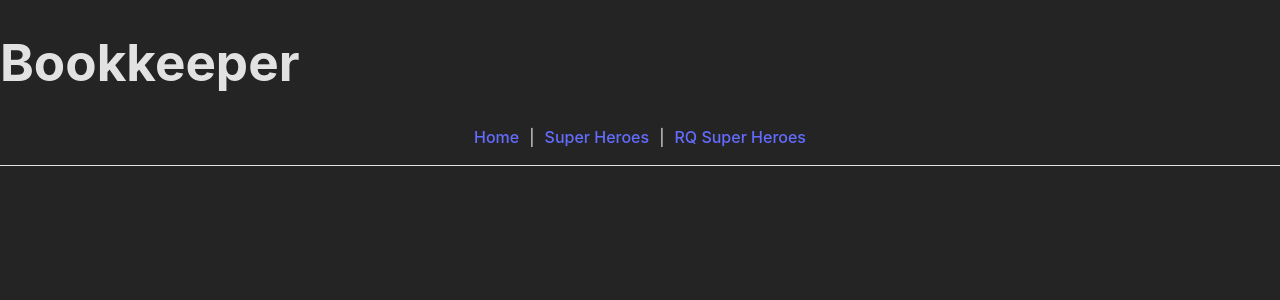
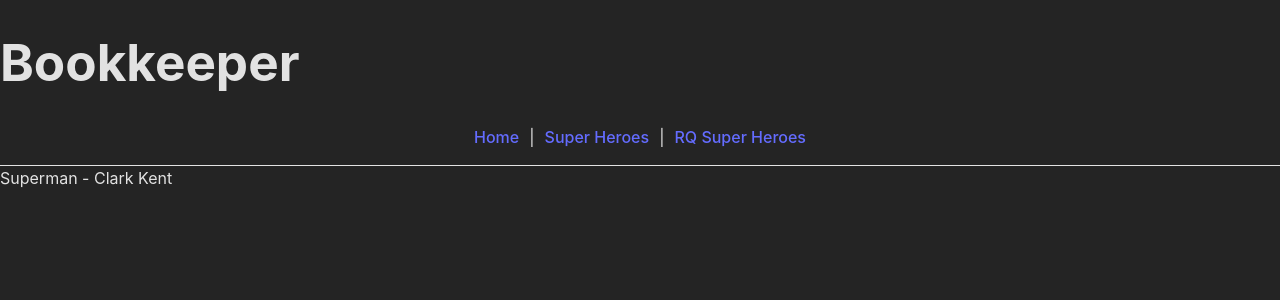
Before and after one commit to elgeokareem/react_query_codeevolution, a React (Vite) app: page /rqsuperheroes/1 in a window 1280 px wide. Shown: the top 300 px of the page. Built offline with nearby package versions, Linux system fonts and the light colour scheme; data requests are answered from the project's data file.

Commit message:
14. query by id

```diff
--- a/src/App.tsx
+++ b/src/App.tsx
@@ -3,6 +3,7 @@ import { ReactQueryDevtools } from "react-query/devtools";
 import { Routes, Route, Link, BrowserRouter } from "react-router-dom";
 import SuperHeroesPage from "./components/Superheroes.page";
 import RQSuperHeroesPage from "./components/RQSuperHeroes.page";
+import RQSuperHeroPage from "./components/RQSuperHero";
 import HomePage from "./components/Home.page";
 
 const queryClient = new QueryClient();
@@ -29,6 +30,7 @@ function App() {
           <Route path="/" element={<HomePage />} />
           <Route path="superheroes" element={<SuperHeroesPage />} />
           <Route path="rqsuperheroes" element={<RQSuperHeroesPage />} />
+          <Route path="rqsuperheroes/:heroId" element={<RQSuperHeroPage />} />
         </Routes>
       </BrowserRouter>
 
--- /dev/null
+++ b/src/components/RQSuperHero.tsx
@@ -0,0 +1,26 @@
+import { useSuperHeroData } from "../hooks/useSuperHeroData";
+import { useParams } from "react-router-dom";
+
+export default function RQSuperHeroPage() {
+  const { heroId } = useParams();
+
+  if (!heroId) {
+    return <h2>No hero id provided</h2>;
+  }
+
+  const { data, error, isError, isLoading } = useSuperHeroData(heroId);
+
+  if (isLoading) {
+    return <h2>Loading...</h2>;
+  }
+
+  if (isError && error instanceof Error) {
+    return <h2>{error.message}</h2>;
+  }
+
+  return (
+    <div>
+      {data?.name} - {data?.alterEgo}
+    </div>
+  );
+}
--- a/src/components/RQSuperHeroes.page.tsx
+++ b/src/components/RQSuperHeroes.page.tsx
@@ -1,4 +1,5 @@
 import { AxiosError } from "axios";
+import { Link } from "react-router-dom";
 import { useSuperHeroesData } from "../hooks/useSuperHeroesData";
 
 import type { SuperHeroesType } from "../types";
@@ -27,12 +28,17 @@ export default function RQSuperHeroesPage() {
     <>
       <h2>RQ Super Heroes Page</h2>
       <button onClick={() => refetch()}>fetch HEROS</button>
-      {/*data without select {data?.map(hero => {
-        return <div key={hero.id}>{hero.name}</div>;
+      data without select{" "}
+      {data?.map(hero => {
+        return (
+          <div key={hero.id}>
+            <Link to={`/rqsuperheroes/${hero.id}`}>{hero.name}</Link>
+          </div>
+        );
+      })}
+      {/* {data?.map((heroName, index) => {
+        return <div key={index}>{heroName}</div>;
       })} */}
-      {data?.map((heroName, index) => {
-        return <div key={index}>{heroName}</div>;
-      })}
     </>
   );
 }
--- /dev/null
+++ b/src/hooks/useSuperHeroData.ts
@@ -0,0 +1,18 @@
+import { useQuery } from "react-query";
+import axios from "axios";
+
+import type { SuperHeroesType } from "../types";
+
+export function useSuperHeroData(heroId: string) {
+  return useQuery(["super-hero", heroId], fetchSuperHero);
+}
+
+async function fetchSuperHero({ queryKey }: { queryKey: string[] }) {
+  const heroId = queryKey[1];
+
+  const res = await axios.get<SuperHeroesType>(
+    `http://localhost:4000/superheroes/${heroId}`
+  );
+
+  return res.data;
+}
--- a/src/hooks/useSuperHeroesData.ts
+++ b/src/hooks/useSuperHeroesData.ts
@@ -9,14 +9,14 @@ async function fetchSuperHeroes() {
 }
 
 export const useSuperHeroesData = (onSuccess: any, onError: any) => {
-  return useQuery<SuperHeroesType[], AxiosError, string[]>(
+  return useQuery<SuperHeroesType[], AxiosError>(
     "super-heroes",
     fetchSuperHeroes,
     {
       staleTime: 5000,
       onSuccess,
-      onError,
-      select: data => data.map(hero => hero.name)
+      onError
+      // select: data => data.map(hero => hero.name)
     }
   );
 };
```
